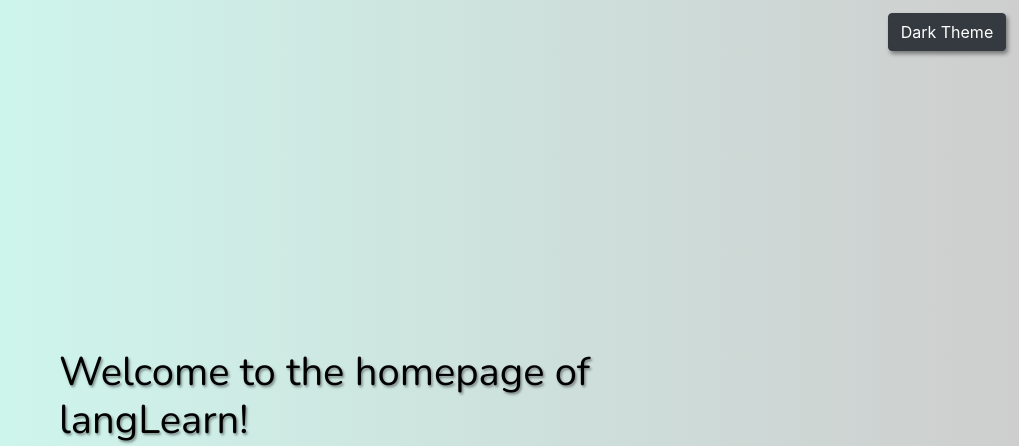
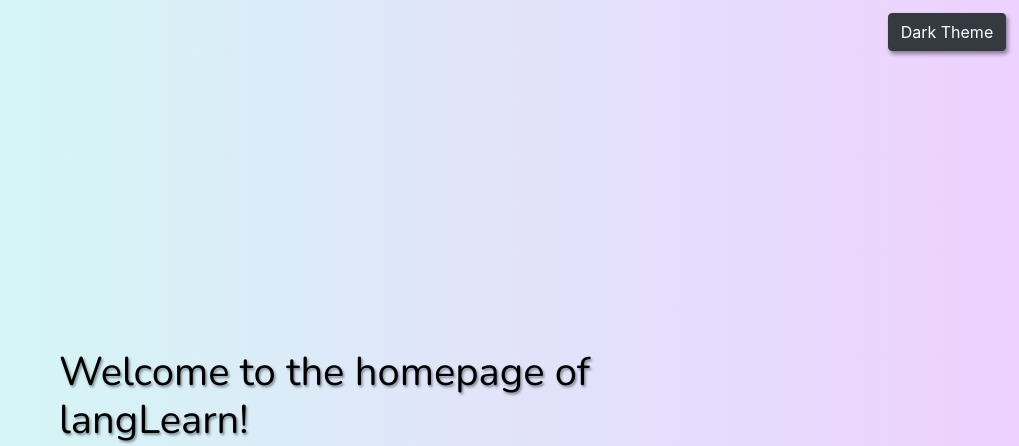
Before and after one commit to StrahinjaLukic03/lingfinity, a PHP site: page /index.html in a window 1280 px wide. Shown: the top 446 px of the page, without its empty margins (261-1280 px from the left). Run offline with PHP 8.4, Linux system fonts and the light colour scheme.

Commit message:
fixed white theme gradient colour

```diff
--- a/style.css
+++ b/style.css
@@ -1,5 +1,5 @@
 body {
-    background-image: linear-gradient(to right, #cefff3, #cecece);
+    background-image: linear-gradient(to right, #cefff3, #eed1ff);
 }
 
 .center{
```
